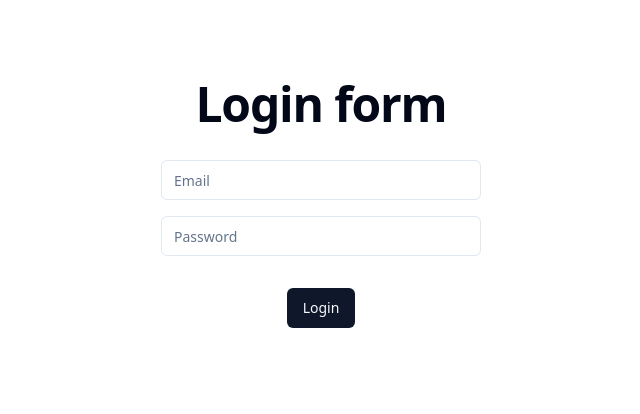
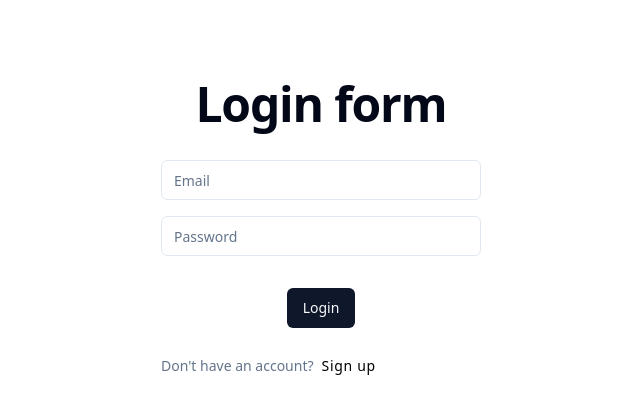
Before and after one commit to arvindh07/django-react-app, a React (Vite) app in the folder frontend/: page /login in a window 1280 px wide. Shown: the top 414 px of the page, without its empty margins (319-959 px from the left). Built offline with nearby package versions, Linux system fonts and the light colour scheme.

Commit message:
interlinked login and register route

```diff
--- a/frontend/src/pages/AuthRoute.tsx
+++ b/frontend/src/pages/AuthRoute.tsx
@@ -2,7 +2,7 @@ import { useEffect, useState } from "react"
 import { Outlet, useNavigate } from "react-router-dom";
 
 const AuthRoute = () => {
-    const [isAuthenticated, setAuthenticated] = useState(true);
+    const [isAuthenticated, setAuthenticated] = useState(false);
     const navigate = useNavigate();
 
     useEffect(() => {
--- a/frontend/src/pages/Form.tsx
+++ b/frontend/src/pages/Form.tsx
@@ -1,11 +1,13 @@
 import { Button } from "@/components/ui/button"
 import { Input } from "@/components/ui/input"
+import { useNavigate } from "react-router-dom";
 
-interface FormInterface{
+interface FormInterface {
     method: "LOGIN" | "REGISTER"
 }
 const Form = (props: FormInterface) => {
-    const {method} = props;
+    const { method } = props;
+    const navigate = useNavigate();
 
     const handleLogin = () => {
 
@@ -21,11 +23,28 @@ const Form = (props: FormInterface) => {
                 {method === "LOGIN" ? "Login form" : "Register Form"}
             </h1>
             <form action="">
-                <Input type="email" className="my-4" placeholder="Email" required/>
-                <Input type="password" className="mb-2" placeholder="Password" required/>
+                <Input type="email" className="my-4" placeholder="Email" required />
+                <Input type="password" className="mb-2" placeholder="Password" required />
                 {method === "LOGIN"
                     ? <Button className="mt-8 mx-auto block" onClick={handleLogin}>Login</Button>
                     : <Button className="mt-8 mx-auto block" onClick={handleRegister}>Register</Button>}
+                {/* <small className="text-sm font-medium leading-none">
+                        ? "New? Please register"
+                        : "Already user? Please login" }
+                        </small> */}
+                {method === "LOGIN"
+                    ? <p className="text-sm text-muted-foreground leading-7 [&:not(:first-child)]:mt-6">
+                        Don't have an account?
+                        <small
+                            onClick={() => navigate("/register")}
+                            className="text-sm font-medium leading-none ml-2 text-black tracking-wider hover:underline cursor-pointer">Sign up</small>
+                    </p>
+                    : <p className="text-sm text-muted-foreground leading-7 [&:not(:first-child)]:mt-6">
+                        Have an account?
+                        <small
+                            onClick={() => navigate("/login")}
+                            className="text-sm font-medium leading-none ml-2 text-black tracking-wider hover:underline cursor-pointer">Log in</small>
+                    </p>}
             </form>
         </div>
     )
```
